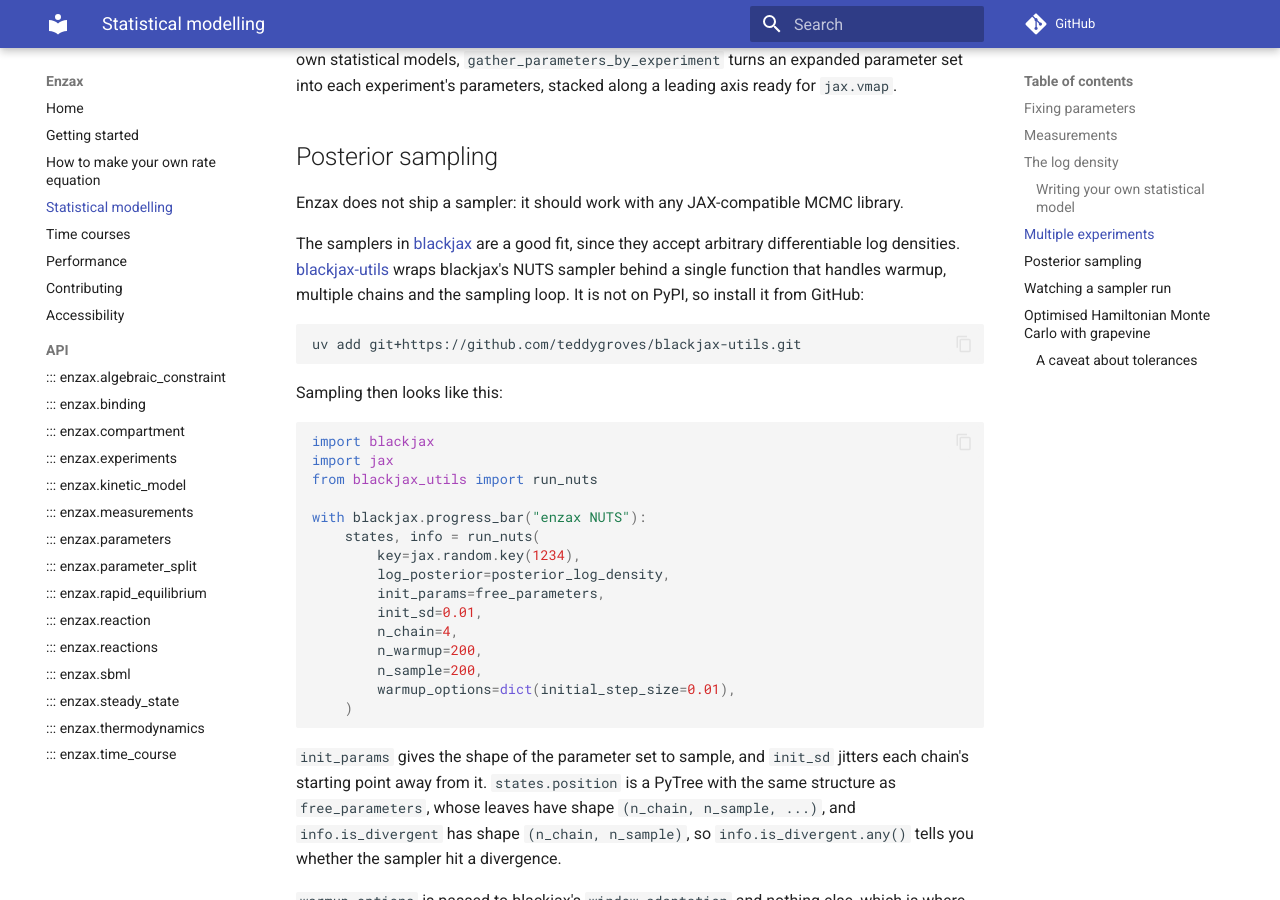
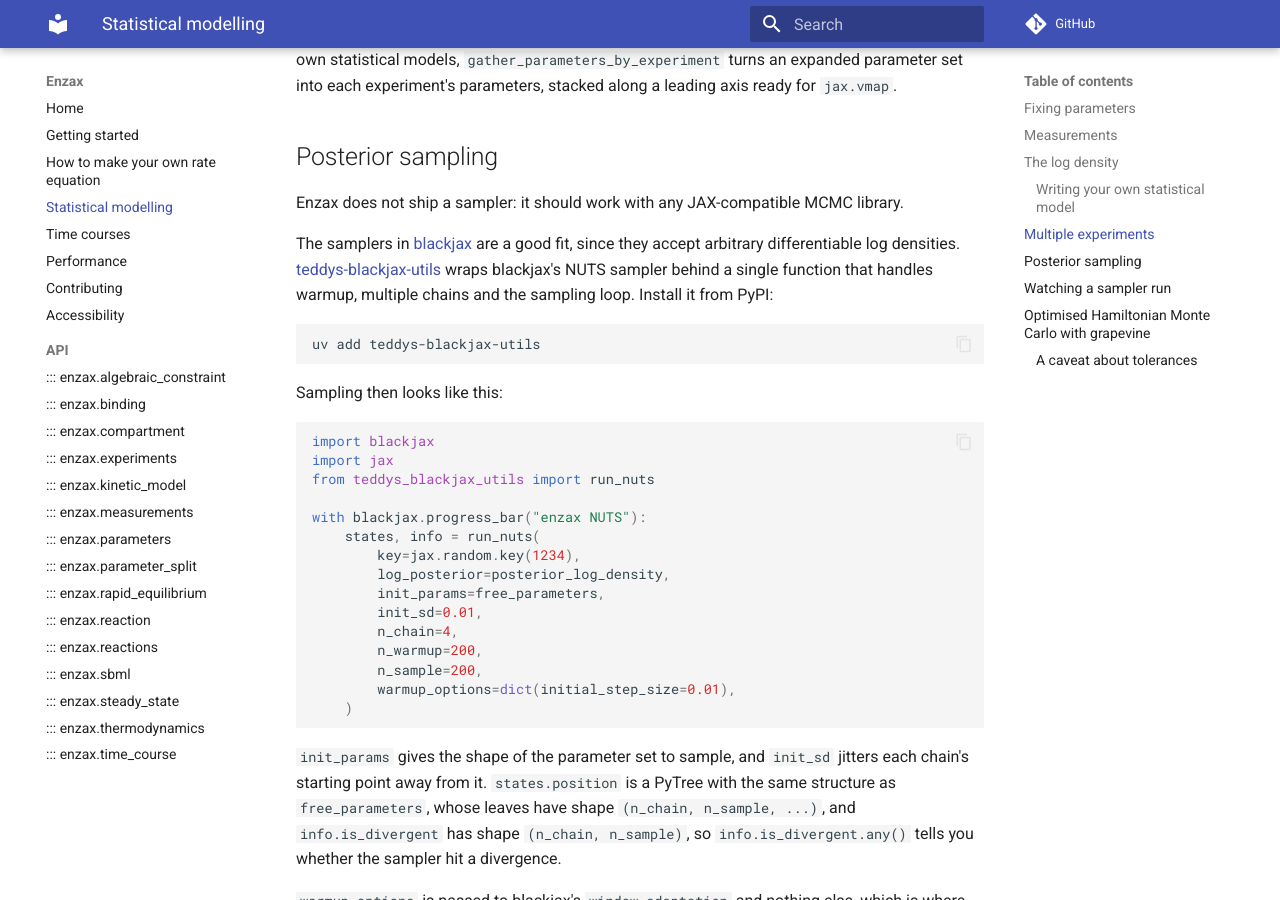
Before and after one commit to dtu-qmcm/enzax, an MkDocs documentation site: the page built from docs/statistical_modelling.md, in a window 1280 px wide and 900 px high, scrolled down 6832 px. Built offline with MkDocs 1.6.1 and Material for MkDocs 9.7.7, drawn with Linux system fonts in a browser that asks for light colours; comment, search, counter and statistics services are not loaded; some of the changed text lies outside the part shown.

Commit message:
Depend on teddys-blackjax-utils from PyPI
blackjax-utils was renamed and published, so the mcmc group, the demo,
its test and the docs snippets use the new name.

Co-Authored-By: Claude <noreply@anthropic.com>
Claude-Session: https://claude.ai/code/session_016s6nyrkXaTrpJDHX5zC1cg

````diff
--- a/docs/statistical_modelling.md
+++ b/docs/statistical_modelling.md
@@ -267,12 +267,12 @@ library.
 
 The samplers in [blackjax](https://blackjax-devs.github.io/blackjax/) are a
 good fit, since they accept arbitrary differentiable log densities.
-[blackjax-utils](https://github.com/teddygroves/blackjax-utils) wraps blackjax's
+[teddys-blackjax-utils](https://github.com/teddygroves/teddys-blackjax-utils) wraps blackjax's
 NUTS sampler behind a single function that handles warmup, multiple chains and
-the sampling loop. It is not on PyPI, so install it from GitHub:
+the sampling loop. Install it from PyPI:
 
 ```bash
-uv add git+https://github.com/teddygroves/blackjax-utils.git
+uv add teddys-blackjax-utils
 ```
 
 Sampling then looks like this:
@@ -280,7 +280,7 @@ Sampling then looks like this:
 ```python
 import blackjax
 import jax
-from blackjax_utils import run_nuts
+from teddys_blackjax_utils import run_nuts
 
 with blackjax.progress_bar("enzax NUTS"):
     states, info = run_nuts(
@@ -345,7 +345,7 @@ uv add git+https://github.com/dtu-qmcm/grapevine.git
 The solution needs a way out of the log density, so `log_density_grapevine` takes the same arguments as `log_density` and returns `(log_density, steady_states)`. Do not bind its `guess` argument, since the sampler supplies it. The default guess has one row per experiment:
 
 ```python
-from blackjax_utils import run_sampler
+from teddys_blackjax_utils import run_sampler
 from grapevine import grapenuts
 
 from enzax.statistical_modelling import log_density_grapevine
@@ -402,7 +402,7 @@ sampler = grapenuts(default_guess, guess_fn=guess_fn)
 ```
 
 The position a `guess_fn` receives is the sampler's, which under
-blackjax-utils' default `flatten=True` is `init_params` ravelled into a single
+teddys-blackjax-utils' default `flatten=True` is `init_params` ravelled into a single
 array; `unflatten` above is the second return value of
 `jax.flatten_util.ravel_pytree(free_parameters)`.
 
--- a/pyproject.toml
+++ b/pyproject.toml
@@ -73,7 +73,7 @@ known-first-party = ["enzax"]
 
 [dependency-groups]
 mcmc = [
-    "blackjax-utils @ git+https://github.com/teddygroves/blackjax-utils.git",
+    "teddys-blackjax-utils>=0.2.1",
     "grapevine-mcmc @ git+https://github.com/dtu-qmcm/grapevine.git",
     "arviz>=0.19.0",
     "blackjax[progress]>=1.6.2",
````
Also changed, not shown: 3 other files.
